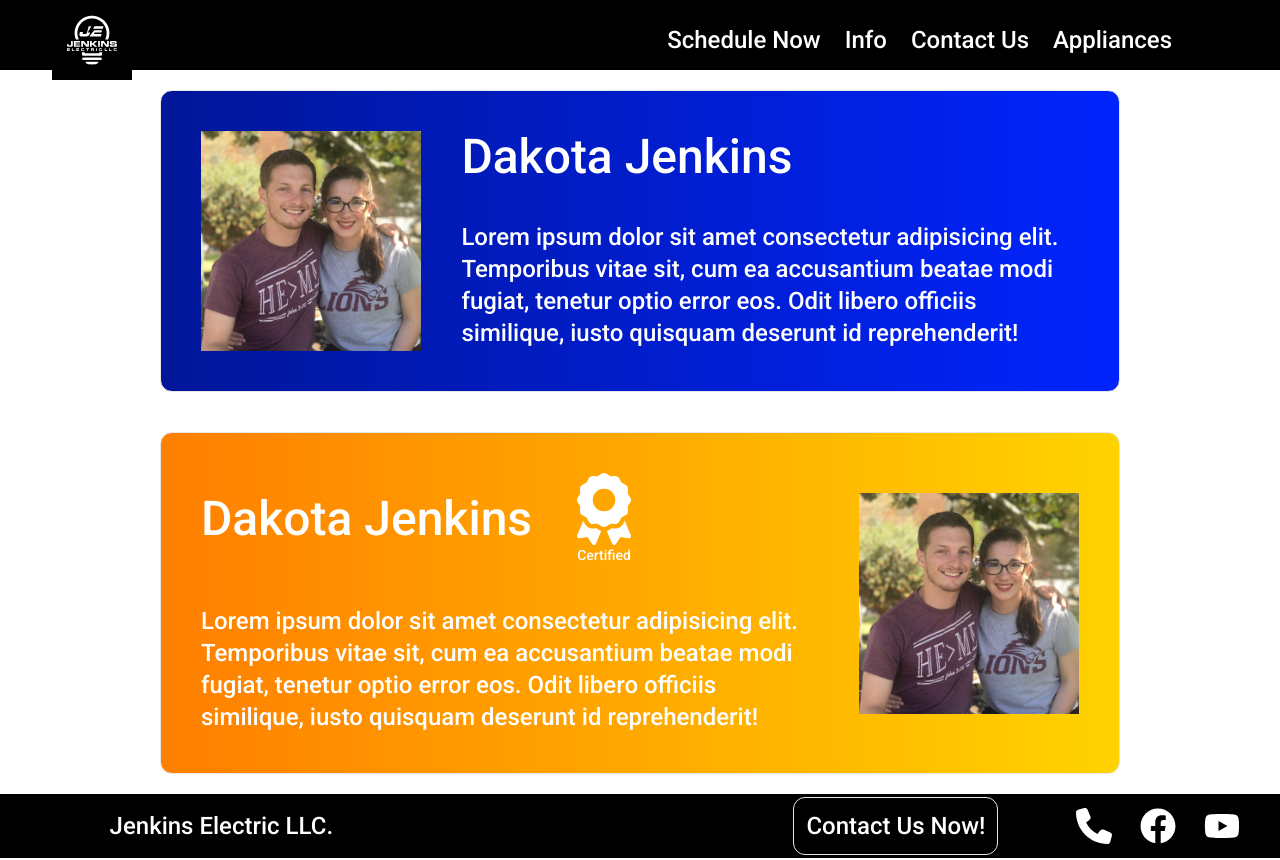
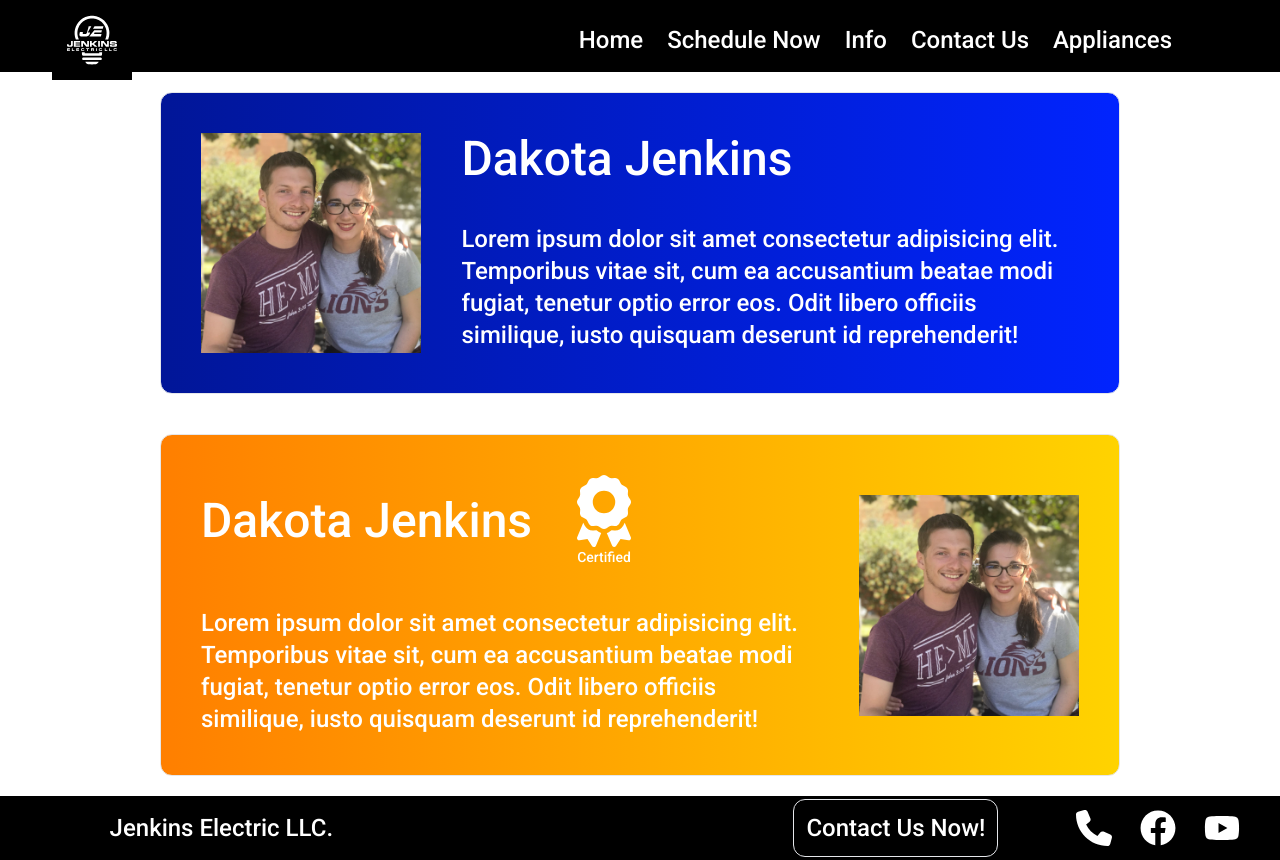
Before and after one commit to evandvance/jenkinselectricllc, a Next.js app: page /info/technicians in a window 1280 px wide. Built offline with nearby package versions, Linux system fonts and the light colour scheme.

Commit message:
Fix some of the issues with the most recent deploy

```diff
--- a/src/components/Cards/TechnicianCard.tsx
+++ b/src/components/Cards/TechnicianCard.tsx
@@ -31,14 +31,14 @@ const TechnicianCard = ({
 
   return (
     <div
-      className={`w-7/8 lg:w-3/4 m-5 p-5 border rounded-xl text-white flex flex-col lg:flex-row ${gradient}`}
+      className={`w-7/8 lg:w-3/4 m-5 p-5 -z-20 border rounded-xl text-white flex flex-col lg:flex-row ${gradient}`}
       key={key}
     >
       <div className="w-full lg:min-w-1/2 flex justify-center items-center relative">
         <Image
           height={500}
           width={600}
-          className="object-cotain w-full h-auto p-5"
+          className="object-cotain w-full h-auto p-5 -z-10"
           src={imageUrl}
           alt={`Image of ${firstName} ${lastName}`}
         />
--- a/src/components/Navbar/Navbar.tsx
+++ b/src/components/Navbar/Navbar.tsx
@@ -13,9 +13,9 @@ const Navbar = () => {
   const [isNavOpen, setIsNavOpen] = useState(false);
 
   return (
-    <nav className="w-screen min-h-[8vh] text-white bg-black lg:flex lg:justify-between">
-      <div className="w-screen lg:w-auto h-full lg:ml-10 px-3 flex justify-between items-center">
-        <Link href="/" className="h-[8vh] w-20">
+    <nav className="w-screen min-h-[8vh]  text-white bg-black lg:flex lg:justify-between">
+      <div className="w-screen lg:w-auto h-content lg:ml-10 px-3 flex justify-between items-center">
+        <Link href="/" className="h-[9vh] w-20">
           <Image
             src="/assets/logo.svg"
             alt="JenkinsElectricLLC logo"
@@ -46,6 +46,15 @@ const Navbar = () => {
           isNavOpen ? 'translate-y-0' : '-translate-y-[100vh]'
         } w-screen lg:w-auto lg:flex lg:static lg:justify-center lg:items-baseline lg:mr-24 lg:translate-y-0 pt-2 text-2xl space-y-1 duration-500 ease-in-out transition-all bg-black`}
       >
+        <li className="min-h-[50px] py-1 border-b lg:border-none">
+          <Link
+            onClick={() => setIsNavOpen(!isNavOpen)}
+            className="m-1 p-2 hover:text-jellcblue"
+            href={'/'}
+          >
+            Home
+          </Link>
+        </li>
         <li className="min-h-[50px] py-1 border-b lg:border-none">
           <Link
             onClick={() => setIsNavOpen(!isNavOpen)}
```
